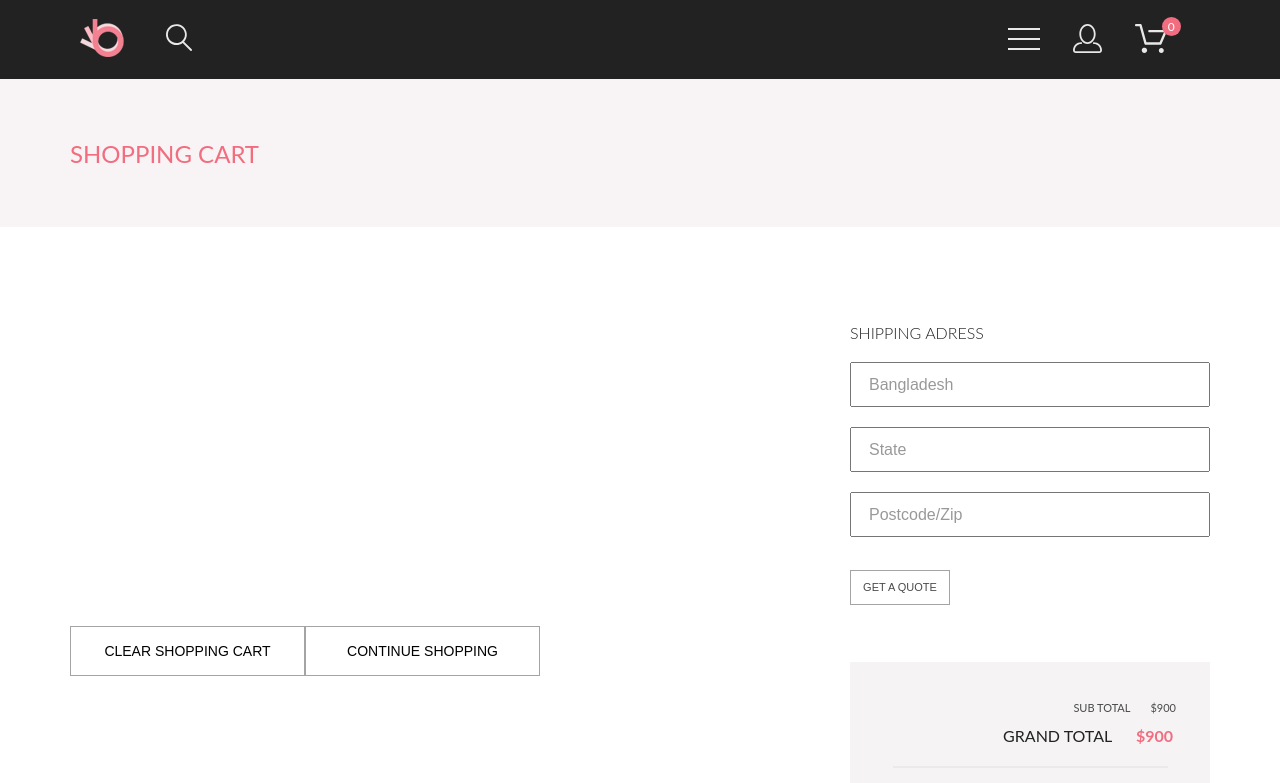
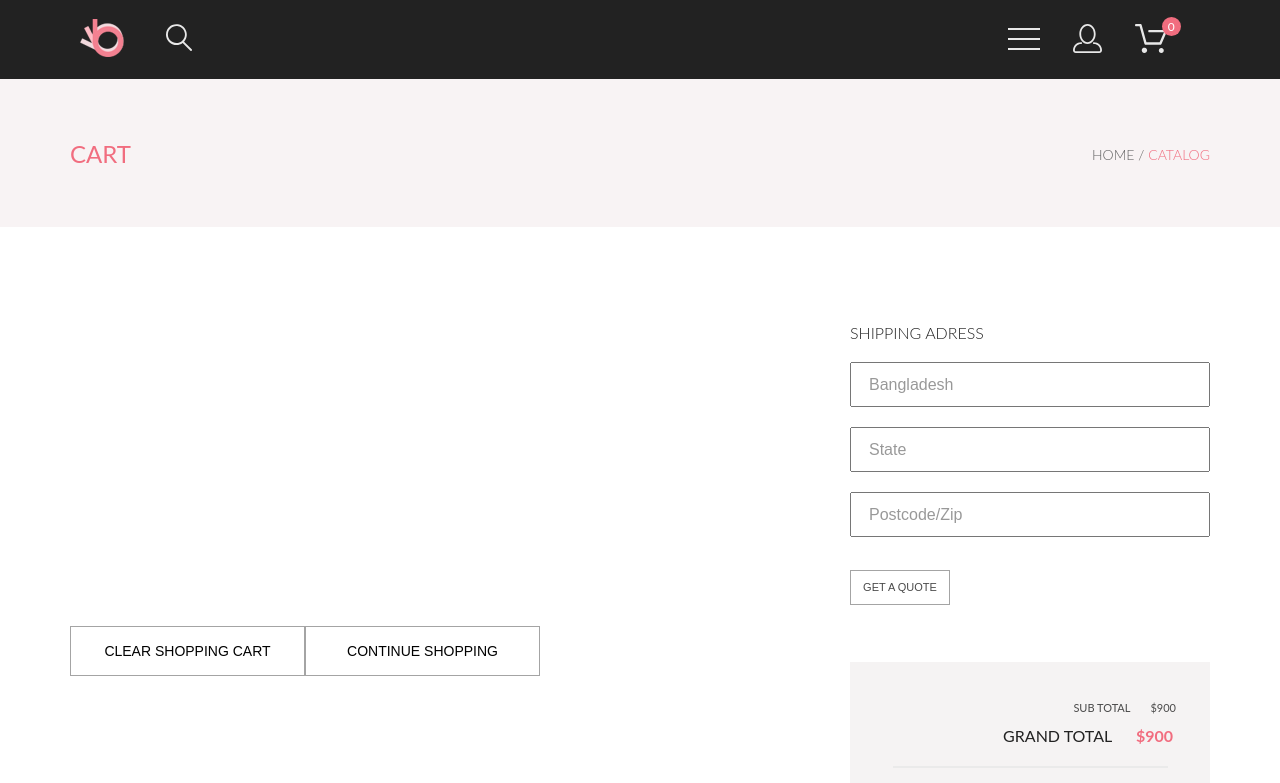
Before and after one commit to Startemy/MyShop, a Vue app: page /cart in a window 1280 px wide. Shown: the top 783 px of the page. Built offline with nearby package versions, Linux system fonts and the light colour scheme.

Commit message:
Добавил PageTitle

```diff
--- /dev/null
+++ b/src/components/PageTitle.vue
@@ -0,0 +1,25 @@
+<template>
+  <section id="page-title" class="page-title">
+    <div class="page-title__heading container">
+      <p>{{PageTitle}} </p>
+      <div class="page-title__crumbs">
+        <router-link to="/">HOME / </router-link>
+        <router-link to="/catalog">CATALOG</router-link>
+      </div>
+    </div>
+  </section>
+</template>
+
+<script>
+export default {
+  name: 'PageTitle',
+  props: [
+    'PageTitle'
+  ],
+
+}
+</script>
+
+<style>
+
+</style>
--- a/src/views/cart.vue
+++ b/src/views/cart.vue
@@ -1,10 +1,6 @@
 <template>
   <section class="main__grow">
-    <section id="page-title" class="page-title">
-      <div class="page-title__heading container">
-        <p>SHOPPING CART</p>
-      </div>
-    </section>
+    <PageTitle PageTitle="CART" />
     <section class="cart container">
       <section class="cart__list">
 
@@ -45,15 +41,18 @@
 
 <script>
 import ProductInCart from '../components/ProductInCart.vue'
+import PageTitle from '../components/PageTitle.vue'
 
 export default {
   components: {
     ProductInCart,
+    PageTitle,
   },
   name: 'cart',
   props:[
     'incart',
-    'product'
+    'product',
+    'PageTitle'
   ],
   methods: {
     remove(id){
--- a/src/views/catalog.vue
+++ b/src/views/catalog.vue
@@ -7,7 +7,6 @@
           <router-link to="/">HOME / </router-link>
           <router-link to="/catalog">CATALOG</router-link>
         </div>
-        <!--Разобрать как вывести ссылки иерархии от корня-->
       </div>
     </section>
     <section id="catalog" class="container">
```
